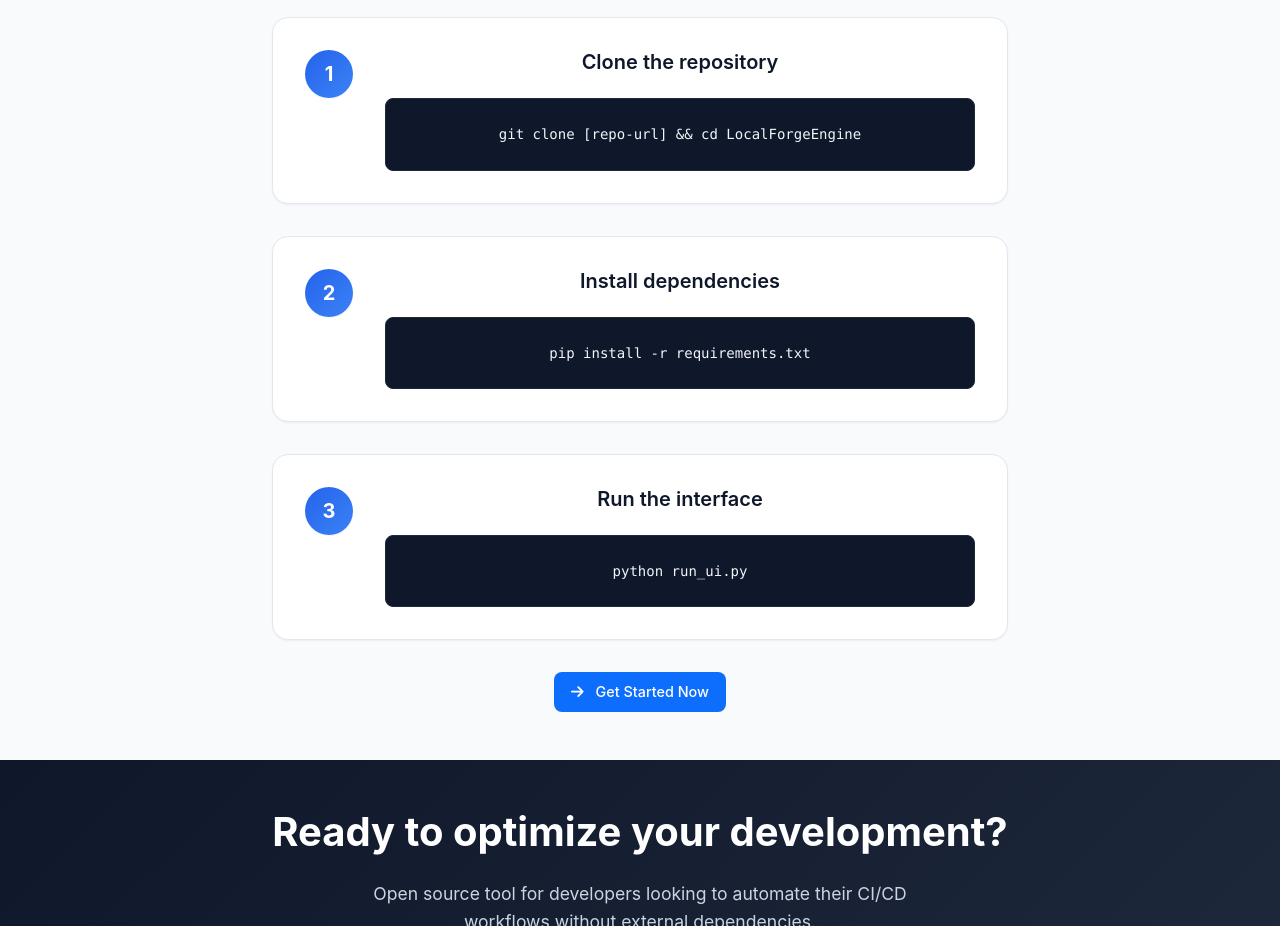
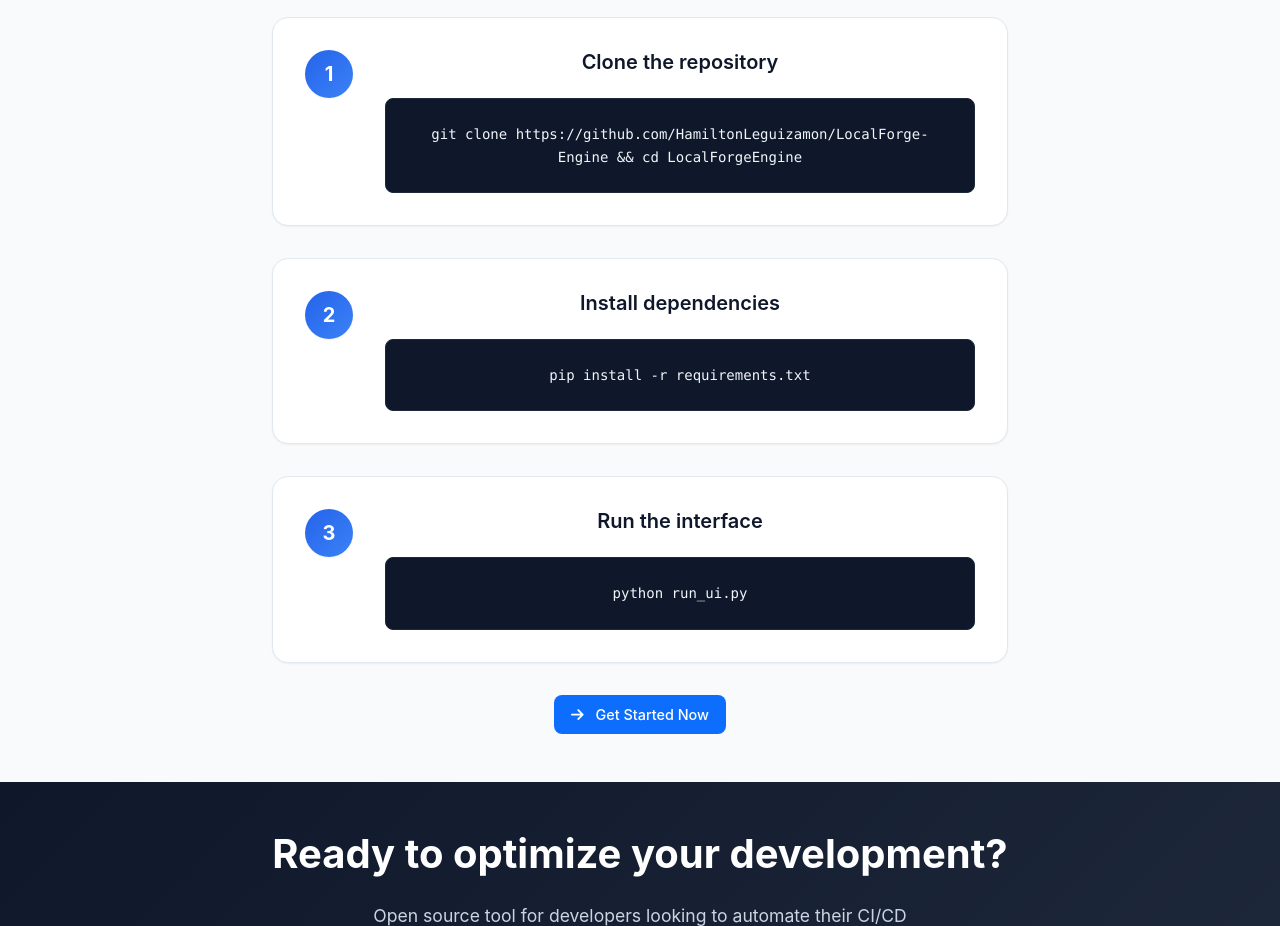
Before and after one commit to HamiltonLeguizamon/localforge-engine-web, a website: page index.html in a window 1280 px wide. Shown: the part 1920-2846 px from the top of the page. Drawn offline with nearby package versions, Linux system fonts and the light colour scheme.

Commit message:
Update clone command in quick start section with the correct repository URL

```diff
--- a/index.html
+++ b/index.html
@@ -261,7 +261,7 @@
                             <div class="step-content">
                                 <h5>Clone the repository</h5>
                                 <div class="code-block">
-                                    <code>git clone [repo-url] && cd LocalForgeEngine</code>
+                                    <code>git clone https://github.com/HamiltonLeguizamon/LocalForge-Engine && cd LocalForgeEngine</code>
                                 </div>
                             </div>
                         </div>
```
